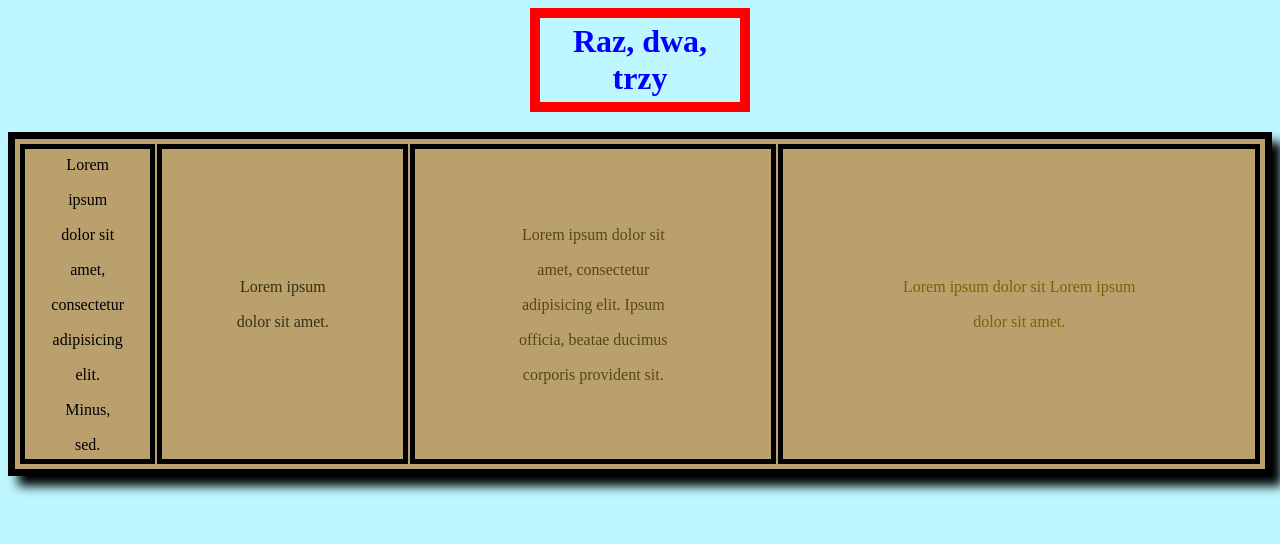
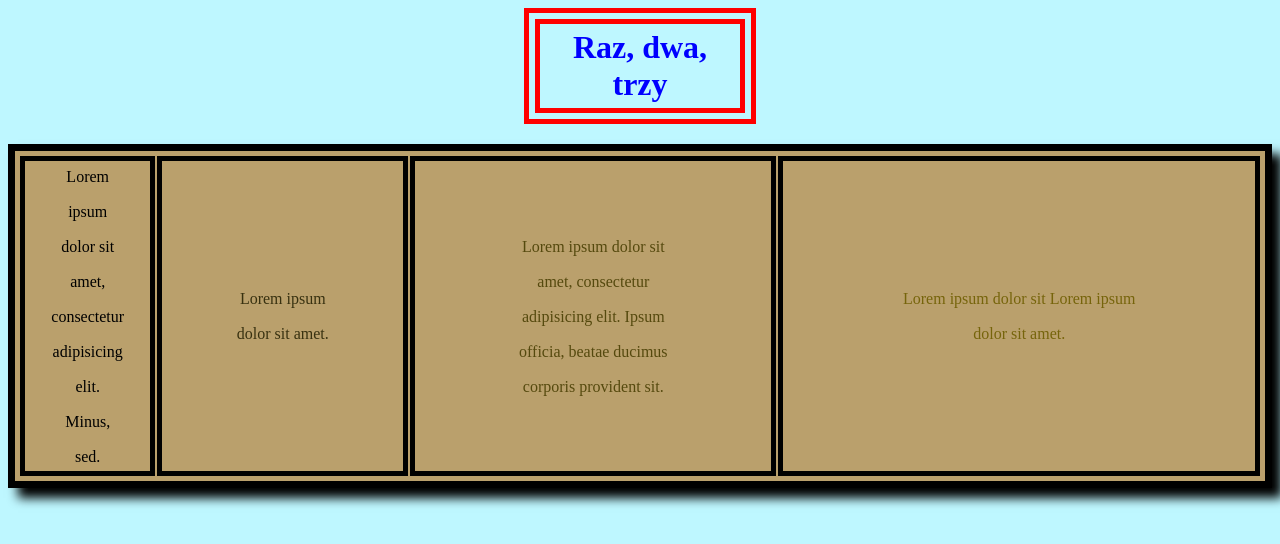
Before and after one commit to pawelb23/moje-nowe-cwiczenia, a plain HTML site: page css-cwiczenia/css-flex-i-float/index.html in a window 1280 px wide. Drawn offline with Linux system fonts and the light colour scheme.

Commit message:
zmiana obramowania

```diff
--- a/css-cwiczenia/css-flex-i-float/css/style.css
+++ b/css-cwiczenia/css-flex-i-float/css/style.css
@@ -5,7 +5,8 @@ body {
 h1 {
     width: 15%;
     color: blue;
-    border: 10px solid red;
+    border: 16px double red;
+/* podwójne obramowanie */
     text-align: center;
     margin: auto;
     padding: 5px;
```
